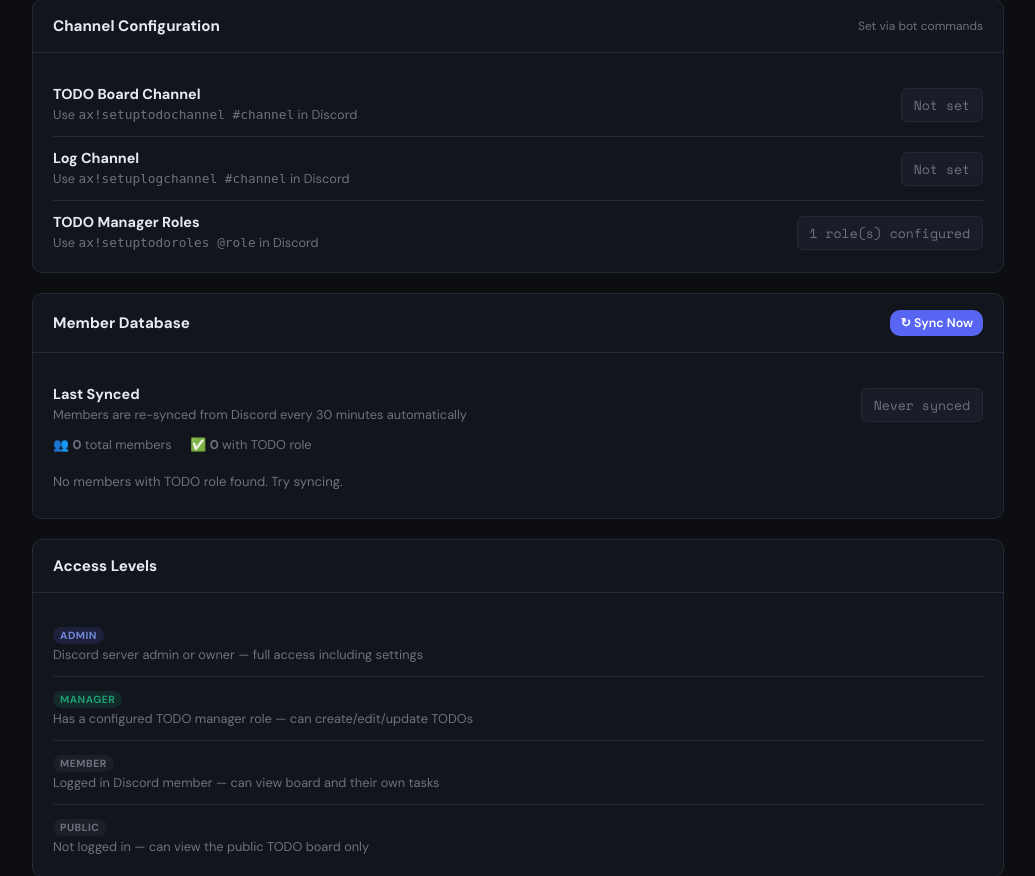
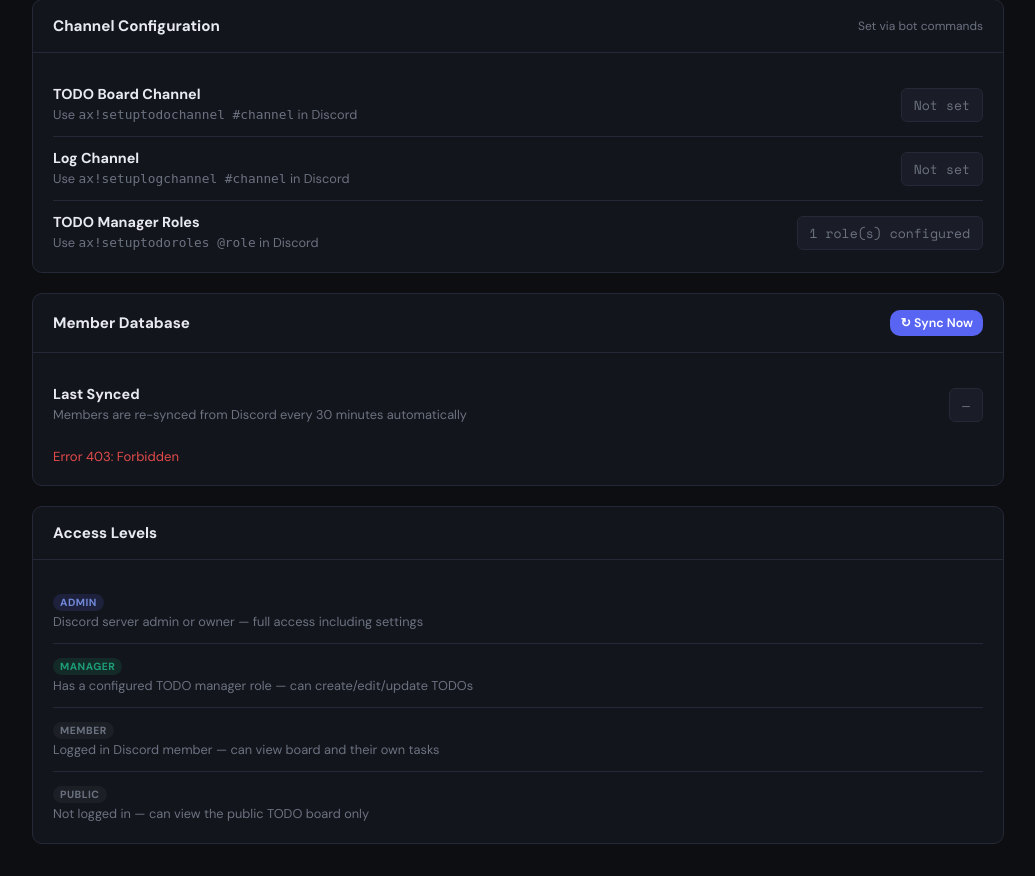
Before and after one commit to Shebyyy/anymex-support-ai, a Flask app: template templates/settings.html in a window 1280 px wide. Shown: the part 642-1518 px from the top of the page, without its empty margins (244-1279 px from the left). After the commit the page ends 1486 px from the top, so only its background shows below. Run offline with Flask 3, Linux system fonts and the light colour scheme; the template is opened without the code that fills it: most values are stand-ins (such as "Sample title", 1, 10 or a date in 2020).

Commit message:
fix(board): assignee filter options, search scope, and member DB loading issues
- load full assignable team into assignee filter from members DB (not just static options)
- extend board search to include assignee names and tags
- fix settings member panel error handling and timestamp parsing
- surface proper API errors instead of silent failures

```diff
--- a/app.py
+++ b/app.py
@@ -1224,19 +1224,33 @@
         filtered = [t for t in filtered if str(t.get("assigned_to_id", "")) == current_uid]
     elif assignee_filter == "unassigned":
         filtered = [t for t in filtered if not t.get("assigned_to_id")]
+    elif assignee_filter not in ("all", "me", "unassigned") and assignee_filter:
+        # specific user ID passed
+        filtered = [t for t in filtered if str(t.get("assigned_to_id", "")) == assignee_filter]
     if due_filter == "overdue":
         filtered = [t for t in filtered if t.get("due_urgency") == "overdue"]
     elif due_filter == "soon":
         filtered = [t for t in filtered if t.get("due_urgency") in ("overdue", "today", "soon")]
     if search:
-        filtered = [t for t in filtered if search in t["title"].lower()
-                    or search in (t.get("ai_description") or "").lower()]
+        filtered = [t for t in filtered if
+                    search in t["title"].lower()
+                    or search in (t.get("ai_description") or "").lower()
+                    or search in (t.get("assigned_to_name") or "").lower()
+                    or any(search in tag.lower() for tag in t.get("tags", []))]
 
     all_tags = sorted(set(tag for t in todos for tag in t.get("tags", [])))
+
+    # Load todo-role members for the assignee filter dropdown
+    members_db = gh_read(FILE_MEMBERS)[0] or {}
+    assignable_members = sorted(
+        [m for m in (members_db.get("members") or {}).values() if m.get("is_todo_role")],
+        key=lambda m: m.get("display_name", "").lower()
+    )
 
     return render_template("board.html",
         todos=filtered, all_todos=todos, archive_count=len(archive),
         cfg=cfg, all_tags=all_tags,
+        assignable_members=assignable_members,
         status_filter=status_filter, priority_filter=priority_filter,
         tag_filter=tag_filter, assignee_filter=assignee_filter,
         due_filter=due_filter, search=search,
--- a/templates/settings.html
+++ b/templates/settings.html
@@ -299,25 +299,34 @@
 
 // ── Member DB ────────────────────────────────────────────────────────────────
 async function loadMembers() {
+  const listEl = document.getElementById('members-list');
+  const ls     = document.getElementById('members-last-synced');
+  const stats  = document.getElementById('members-stats');
   try {
     const res  = await fetch('/api/members');
+    if (!res.ok) {
+      const err = await res.json().catch(() => ({}));
+      listEl.innerHTML = `<div style="font-size:0.82rem;color:var(--blocked)">Error ${res.status}: ${err.error || 'Failed to load members'}</div>`;
+      ls.textContent = '—';
+      return;
+    }
     const data = await res.json();
 
-    // Last synced
-    const ls = document.getElementById('members-last-synced');
+    // Last synced timestamp
     if (data.last_synced) {
-      const dt    = new Date(data.last_synced + 'Z');
+      const raw   = data.last_synced.replace('Z','').replace(/ /,'T');
+      const dt    = new Date(raw + 'Z');
       const delta = Math.floor((Date.now() - dt) / 1000);
-      ls.textContent = delta < 60 ? 'just now'
+      ls.textContent = isNaN(delta) ? data.last_synced.slice(0,16).replace('T',' ') + ' UTC'
+        : delta < 60   ? 'just now'
         : delta < 3600 ? `${Math.floor(delta/60)}m ago`
         : delta < 86400 ? `${Math.floor(delta/3600)}h ago`
         : dt.toLocaleDateString();
     } else {
-      ls.textContent = 'Never synced';
+      ls.textContent = 'Never synced — click Sync Now';
     }
 
-    // Stats row
-    const stats = document.getElementById('members-stats');
+    // Stats
     const todoCount = (data.members || []).length;
     stats.innerHTML = `
       <span>👥 <strong>${data.total || 0}</strong> total members</span>
@@ -326,9 +335,8 @@
     `;
 
     // Member list
-    const listEl = document.getElementById('members-list');
     if (!data.members || data.members.length === 0) {
-      listEl.innerHTML = '<div style="font-size:0.82rem;color:var(--muted);padding:8px 0">No members with TODO role found. Try syncing.</div>';
+      listEl.innerHTML = '<div style="font-size:0.82rem;color:var(--muted);padding:8px 0">No members with TODO role found. Make sure todo_roles are configured, then click Sync Now.</div>';
       return;
     }
 
@@ -346,8 +354,8 @@
       </div>
     `).join('');
   } catch(e) {
-    document.getElementById('members-list').innerHTML =
-      '<div style="font-size:0.82rem;color:var(--blocked)">Failed to load members.</div>';
+    listEl.innerHTML = `<div style="font-size:0.82rem;color:var(--blocked)">Failed to load members: ${e.message}</div>`;
+    if (ls) ls.textContent = '—';
   }
 }
 
```
Also changed, not shown: templates/board.html (+8 -1 lines).
